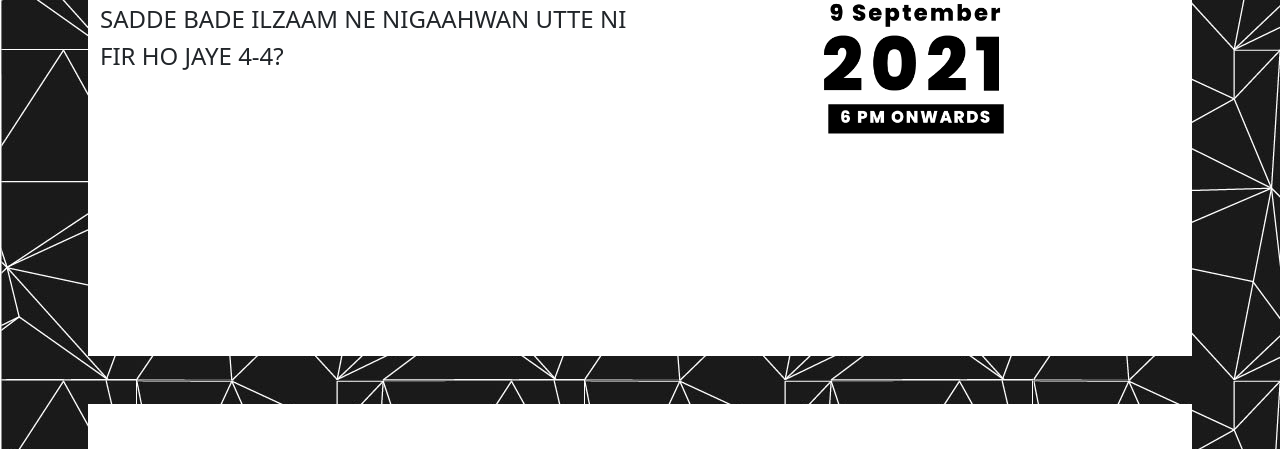
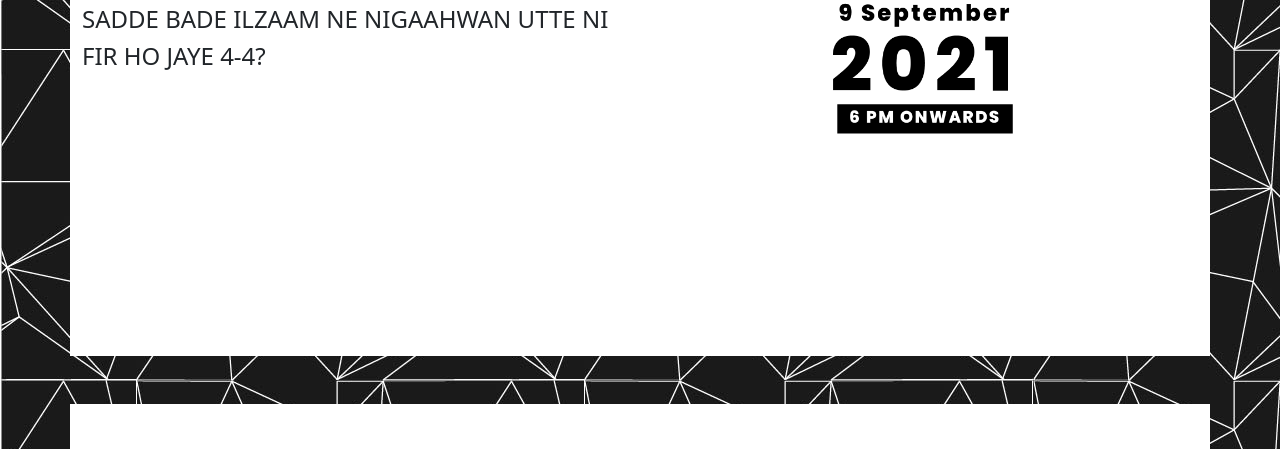
Before and after one commit to laku08/laku08.github.io, a plain HTML site: page index.html in a window 1280 px wide. Shown: the part 240-689 px from the top of the page. Drawn offline with nearby package versions, Linux system fonts and the light colour scheme.

Commit message:
Added container to code

```diff
--- a/index.html
+++ b/index.html
@@ -38,6 +38,7 @@
 
 <body>
     <br /><br /><br /><br />
+    <div class="container">
         <div class="row main">
             <div class="col">
                 <!-- First Row -->
@@ -79,7 +80,7 @@
                 <br /><br />
                 <!-- Third Row -->
                 <div class="row">
-                <div class="col-lg-4 page-card icons" >
+                    <div class="col-lg-4 page-card icons">
                         <img src="static/icons-01.jpg" class="icon-img">
                         <h4 class="icons-text">JE KAREGA LATE PUTT HATE MILUGI</h4>
                         <br />
@@ -99,14 +100,15 @@
                 <br /><br />
                 <!-- Fourth Row -->
                 <div class="row">
-                <div class="col-lg-6 page-card fourth-text" >
-                    <h1 class="fourth-h1">O  HI <br />SAME YAAR, <br />TE OHI <br />SAME BEEF TE</h2>
+                    <div class="col-lg-6 page-card fourth-text">
+                        <h1 class="fourth-h1">O HI <br />SAME YAAR, <br />TE OHI <br />SAME BEEF TE</h2>
                             <br /><br />
                     </div>
                     <div class="col-lg-6 page-card" style="align-items: center;text-align: center; padding-top: 50px;">
                         <iframe
                             src="https://www.google.com/maps/embed?pb=!1m18!1m12!1m3!1d3512.771902723814!2d77.07509711507525!3d28.305232982548088!2m3!1f0!2f0!3f0!3m2!1i1024!2i768!4f13.1!3m3!1m2!1s0x0%3A0x0!2zMjjCsDE4JzE4LjgiTiA3N8KwMDQnMzguMiJF!5e0!3m2!1sen!2sin!4v1631030306937!5m2!1sen!2sin"
-                        width="400" height="300" style="border:solid 2px; border-color: black;" allowfullscreen="" loading="lazy"></iframe>
+                            width="400" height="300" style="border:solid 2px; border-color: black;" allowfullscreen=""
+                            loading="lazy"></iframe>
                         <br /><br />
                     </div>
                 </div>
@@ -122,6 +124,7 @@
         <div class="row page-card">
             <div class="col">
                 <p> </p>
+            </div>
         </div>
     </div>
     <!-- counter script -->
--- a/static/core.css
+++ b/static/core.css
@@ -38,11 +38,6 @@ body {
     color: white;
 }
 
-.main {
-    padding-left: 100px;
-    padding-right: 100px;
-
-}
 
 #id {
     font-family: "Poppins", sans-serif;
```
Lines whose indentation alone changed are shown as unchanged.
